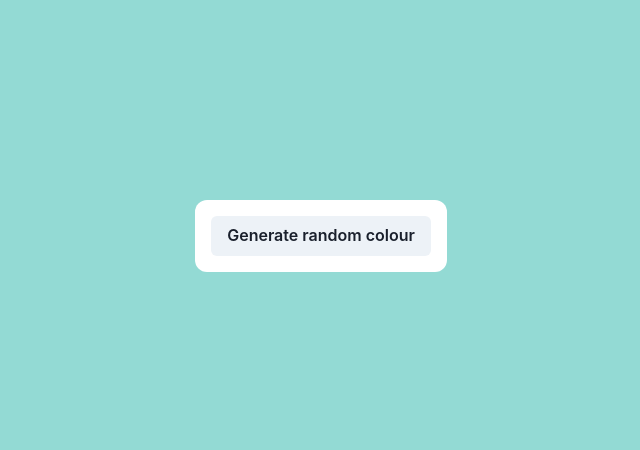
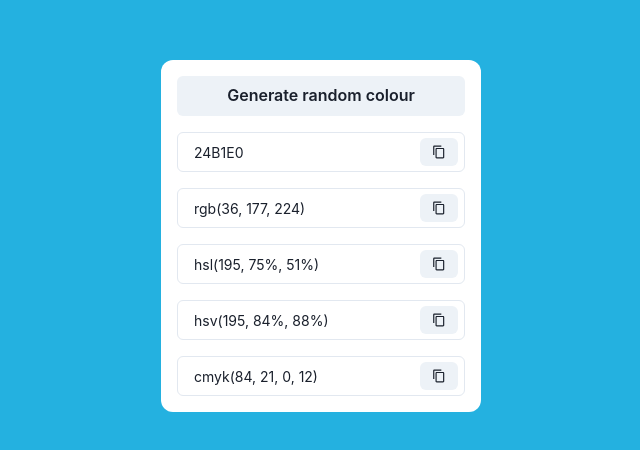
Before and after one commit to bykiandra/random-colour-generator, a React (Create React App) app: page / in a window 1280 px wide. Shown: the part 164-614 px from the top of the page, without its empty margins (319-959 px from the left). Built offline with nearby package versions, Linux system fonts and the light colour scheme.

Commit message:
Add color values and copy buttons.

```diff
--- a/package.json
+++ b/package.json
@@ -3,6 +3,7 @@
   "version": "0.1.0",
   "private": true,
   "dependencies": {
+    "@chakra-ui/icons": "^1.1.1",
     "@chakra-ui/react": "^1.7.3",
     "@emotion/react": "^11.7.0",
     "@emotion/styled": "^11.6.0",
--- a/src/App.tsx
+++ b/src/App.tsx
@@ -3,9 +3,19 @@ import { useState } from 'react'
 import axios from 'axios'
 
 import GenerateButton from './components/GenerateButton'
+import ColorValues from './components/ColorValues'
 
 export const App = () => {
   const apiURL = 'https://www.thecolorapi.com/id?hex='
+  const startColor = {
+    hex: '24B1E0',
+    rgb: 'rgb(36, 177, 224)',
+    hsl: 'hsl(195, 75%, 51%)',
+    hsv: 'hsv(195, 84%, 88%)',
+    cmyk: 'cmyk(84, 21, 0, 12)'
+  }
+  // TODO: have a random startColor
+  const [color, setColor] = useState<Color>(startColor)
 
   const getRandomHex = () => {
     let hex = ''
@@ -17,7 +27,6 @@ export const App = () => {
     return hex
   }
 
-  const [color, setColor] = useState<Color | string>(getRandomHex())
   const handleClick: HandleClick = () => {
     const randomColor = getRandomHex()
     axios.get(apiURL + randomColor).then((data) => {
@@ -37,12 +46,13 @@ export const App = () => {
     <ChakraProvider theme={theme}>
       <Flex
         minH='100vh'
-        bgColor={'#' + (typeof color === 'string' ? color : color.hex)}
+        bgColor={'#' + (color.hex)}
         align='center'
         justify='center'
       >
-        <Box bgColor='white' p={4} rounded='xl'>
+        <Box bgColor='white' p={4} rounded='xl' minW='300px'>
           <GenerateButton handleClick={handleClick} />
+          <ColorValues color={color} />
         </Box>
       </Flex>
     </ChakraProvider>
--- /dev/null
+++ b/src/components/ColorValues.tsx
@@ -0,0 +1,52 @@
+import { CopyIcon } from '@chakra-ui/icons'
+import {
+  Button,
+  Input,
+  InputGroup,
+  InputRightElement,
+  VStack,
+} from '@chakra-ui/react'
+
+import Value from './Value'
+
+interface Props {
+  color: Color
+}
+
+const ColorValues = ({ color }: Props) => {
+  const copyColor: CopyColor = (format) => {
+    let copiedColor = ''
+    switch (format) {
+      case 'hex':
+        copiedColor = color.hex
+        break
+      case 'rgb':
+        copiedColor = color.rgb
+        break
+      case 'hsl':
+        copiedColor = color.hsl
+        break
+      case 'hsv':
+        copiedColor = color.hsv
+        break
+      case 'cmyk':
+        copiedColor = color.cmyk
+        break
+      default:
+        return
+    }
+    navigator.clipboard.writeText(copiedColor)
+  }
+
+  return (
+    <VStack spacing={4} mt={4}>
+      <Value color={color.hex} format='hex' copyColor={copyColor} />
+      <Value color={color.rgb} format='rgb' copyColor={copyColor} />
+      <Value color={color.hsl} format='hsl' copyColor={copyColor} />
+      <Value color={color.hsv} format='hsv' copyColor={copyColor} />
+      <Value color={color.cmyk} format='cmyk' copyColor={copyColor} />
+    </VStack>
+  )
+}
+
+export default ColorValues
--- a/src/components/GenerateButton.tsx
+++ b/src/components/GenerateButton.tsx
@@ -6,7 +6,7 @@ interface Props {
 
 const GenerateButton = ({ handleClick }: Props) => {
   return (
-    <Button onClick={handleClick}>Generate random colour</Button>
+    <Button w='100%' onClick={handleClick}>Generate random colour</Button>
   )
 }
 
--- /dev/null
+++ b/src/components/Value.tsx
@@ -0,0 +1,23 @@
+import { CopyIcon } from '@chakra-ui/icons'
+import { Button, Input, InputGroup, InputRightElement } from '@chakra-ui/react'
+
+interface Props {
+  color: string
+  format: string
+  copyColor: CopyColor
+}
+
+const Value = ({ color, format, copyColor }: Props) => {
+  return (
+    <InputGroup>
+      <Input value={color} isReadOnly pr='3.25rem' fontSize='sm' />
+      <InputRightElement w='3.25rem'>
+        <Button h='1.75rem' size='sm' onClick={() => copyColor(format)}>
+          <CopyIcon />
+        </Button>
+      </InputRightElement>
+    </InputGroup>
+  )
+}
+
+export default Value
--- a/src/types.d.ts
+++ b/src/types.d.ts
@@ -7,3 +7,5 @@ type Color = {
 }
 
 type HandleClick = () => void
+
+type CopyColor = (format: string) => void
```
Also changed, not shown: 1 other file (tests, documents, lock files or other folders).
